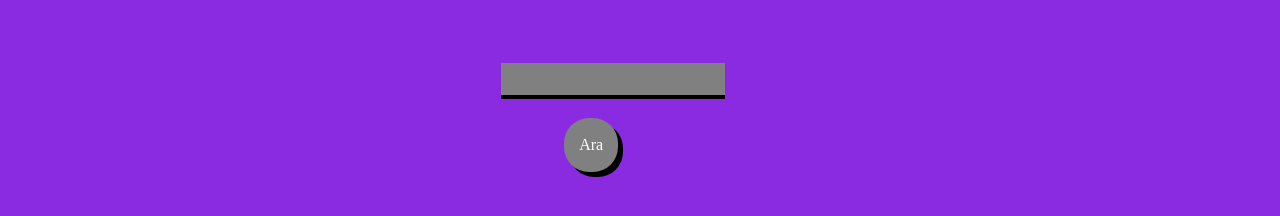
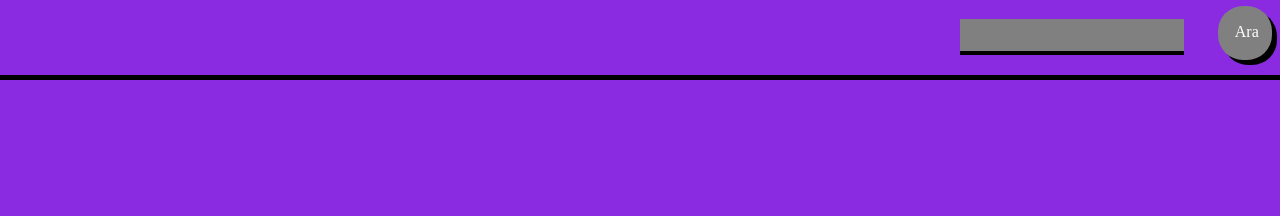
Before and after one commit to islamkrcr/imsrc, a plain HTML site: page index.html in a window 1280 px wide. Drawn offline with Linux system fonts and the light colour scheme.

Commit message:
Device changed

```diff
--- a/index.html
+++ b/index.html
@@ -7,11 +7,13 @@
         <link href="style.css" rel="stylesheet">
     </head>
     <body>
+        <div class="sc-inbt">
         <div class="div-input">
         <input id="input" type="text">
         </div>
         <div id="btn" class="div-btn">
-        <p>              Ara</p>
+        <p>Ara</p>
+        </div>
         </div>
 
         <h1 id="error"></h1>
--- a/style.css
+++ b/style.css
@@ -1,7 +1,8 @@
+*{margin: auto; padding: auto;}
 .div-input{
     height: 30px;
-    margin-left: 39%;
-    margin-top: 5%;
+    margin-left: 75%;
+    margin-top: 1.5%;
 }
 .div-btn{
     transition-property: box-shadow;
@@ -14,8 +15,8 @@
     width: 50px;
     height: 50px;
     background-color: gray;
-    margin-top: 2%;
-    margin-left: 44%;
+    margin-top: 0.5%;
+    margin-left: 2%;
     -webkit-border-radius: 25px;
     -moz-border-radius: 25px;
     -ms-border-radius: 25px;
@@ -23,6 +24,7 @@
 }
 .div-btn p{
     color: white;
+    padding: 15px;
 }
 .img{
     margin-left: 10%;
@@ -44,6 +46,10 @@ body{
     border-bottom: 4px solid black;
 }
 .sc-inbt{
+    height:  75px;
+    display: flex;
+    flex-direction: row;
+    border-bottom: 5px solid black;
 }
 #input:hover{
     border-bottom: 10px solid black;
```
